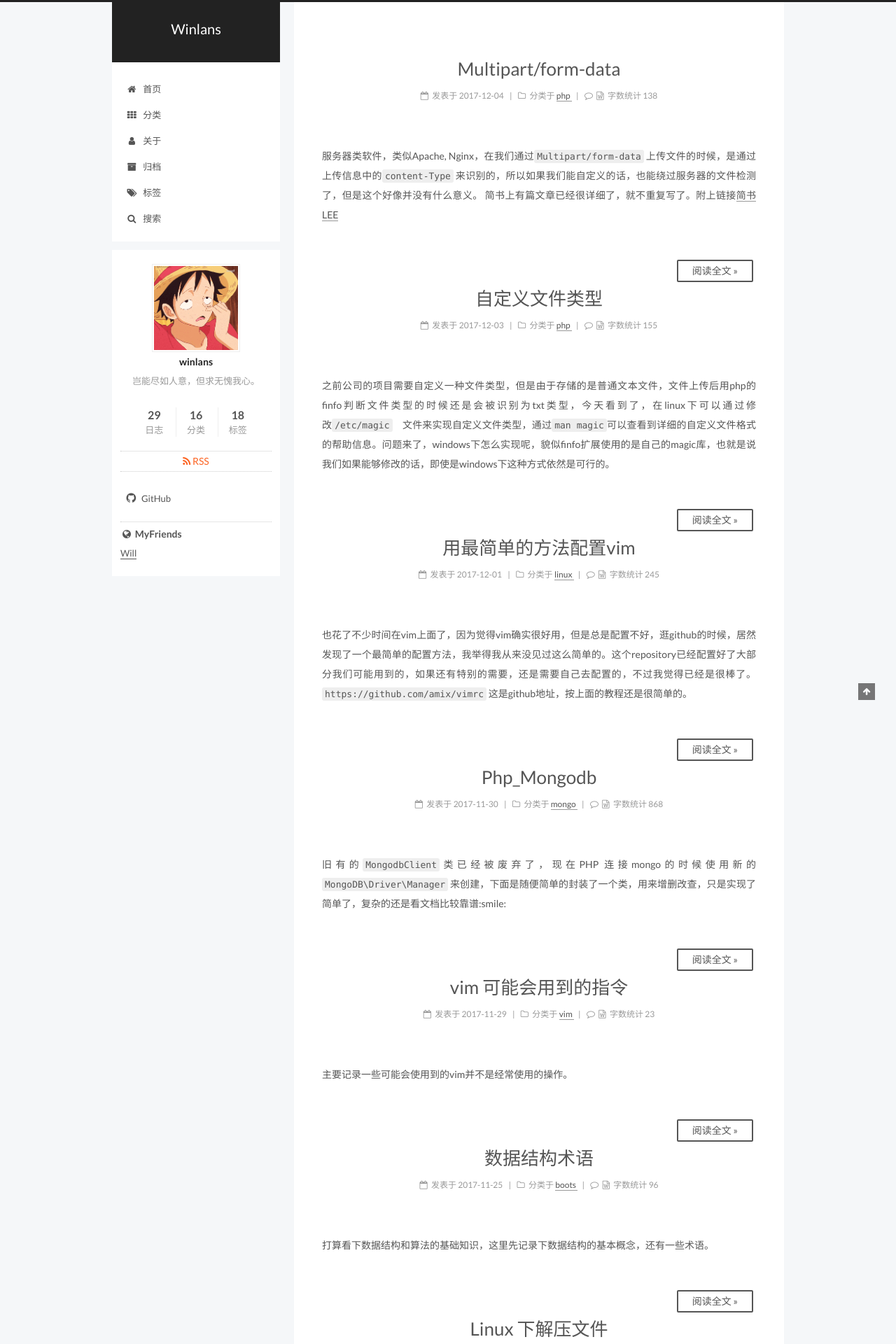
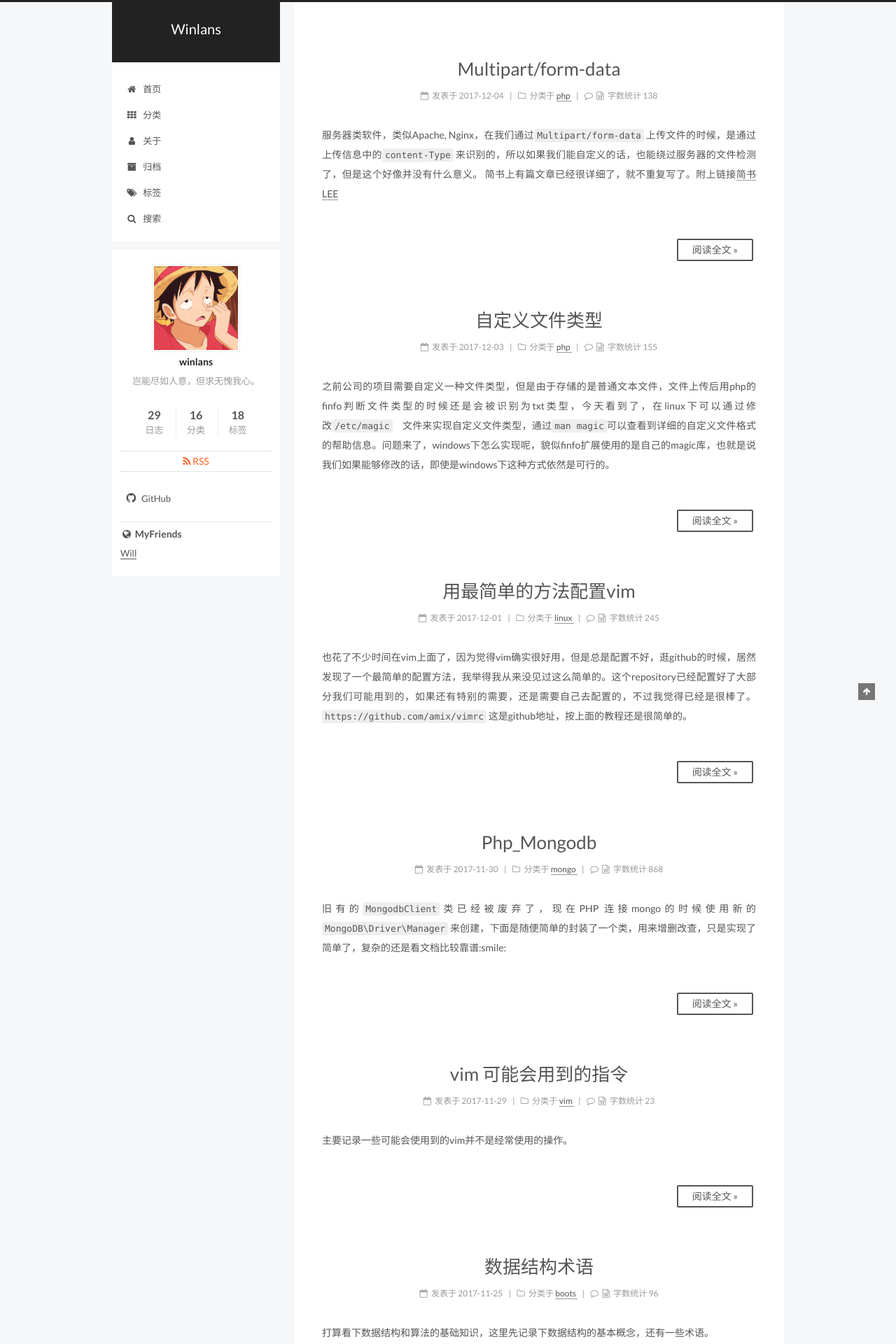
Before and after one commit to winlans/winlans.github.io, a Jekyll site: the page built from index.html, in a window 1280 px wide. Shown: the top 1920 px of the page at 70% size. Built offline with Jekyll 4.4.1, drawn with Linux system fonts in a browser that asks for light colours; the list of posts is cut into pages by our own code; comment, search, counter and statistics services are not loaded.

Commit message:
modify some

```diff
--- a/_sass/_common/components/post/post-eof.scss
+++ b/_sass/_common/components/post/post-eof.scss
@@ -1,11 +1,12 @@
 .posts-expand {
   .post-eof {
-    display: none;
+    display: block;
     margin: $post-eof-margin-top auto $post-eof-margin-bottom;
     width: 8%;
     height: 1px;
     background: $grey-light;
     text-align: center;
+    visibility: hidden;
   }
 }
 
--- a/_sass/_common/components/post/post-meta.scss
+++ b/_sass/_common/components/post/post-meta.scss
@@ -1,5 +1,5 @@
 .posts-expand .post-meta {
-  margin: 3px 0 60px 0;
+  margin: 3px 0 30px 0;
   color: $grey-dark;
   font-family: $font-family-posts;
   font-size: 12px;
```
